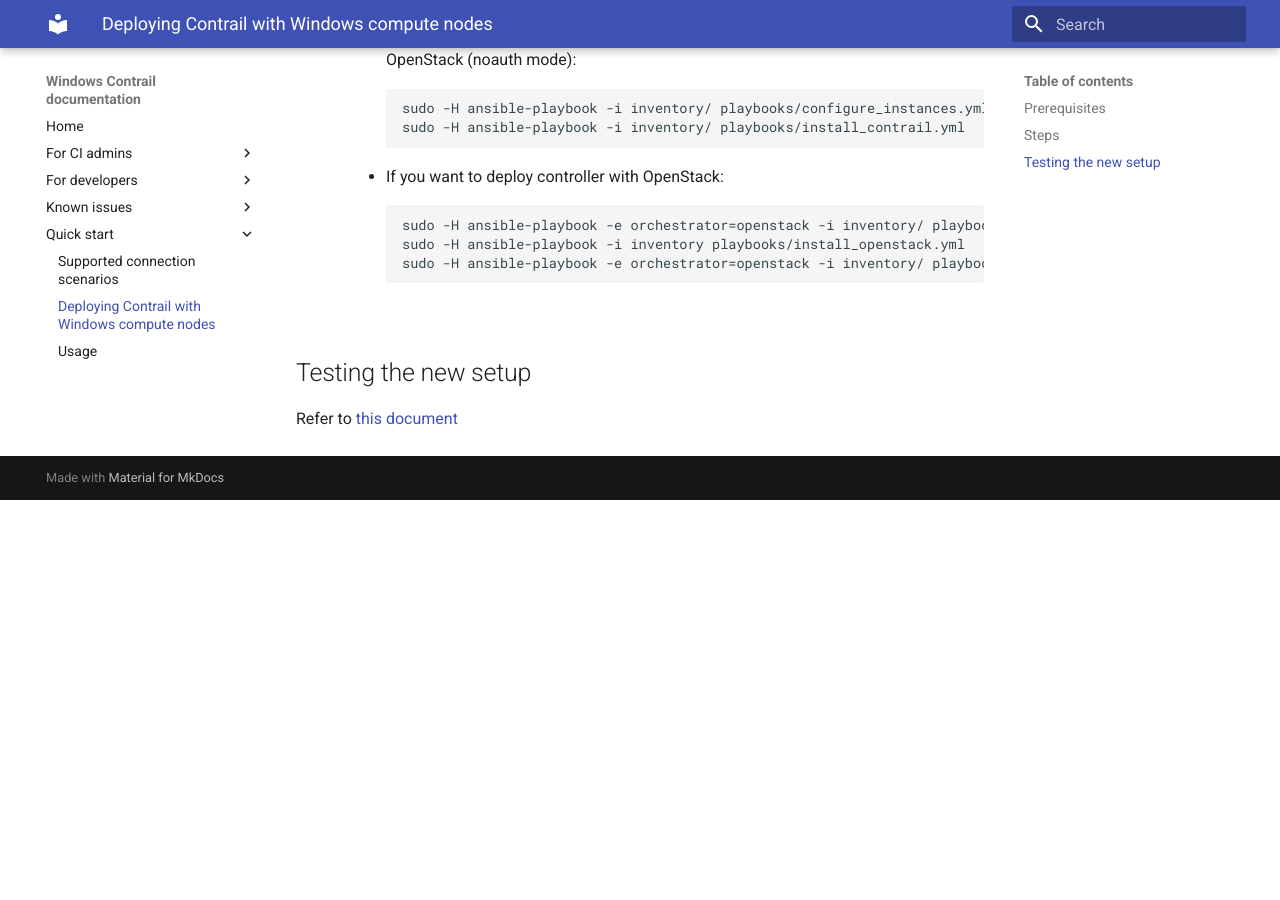
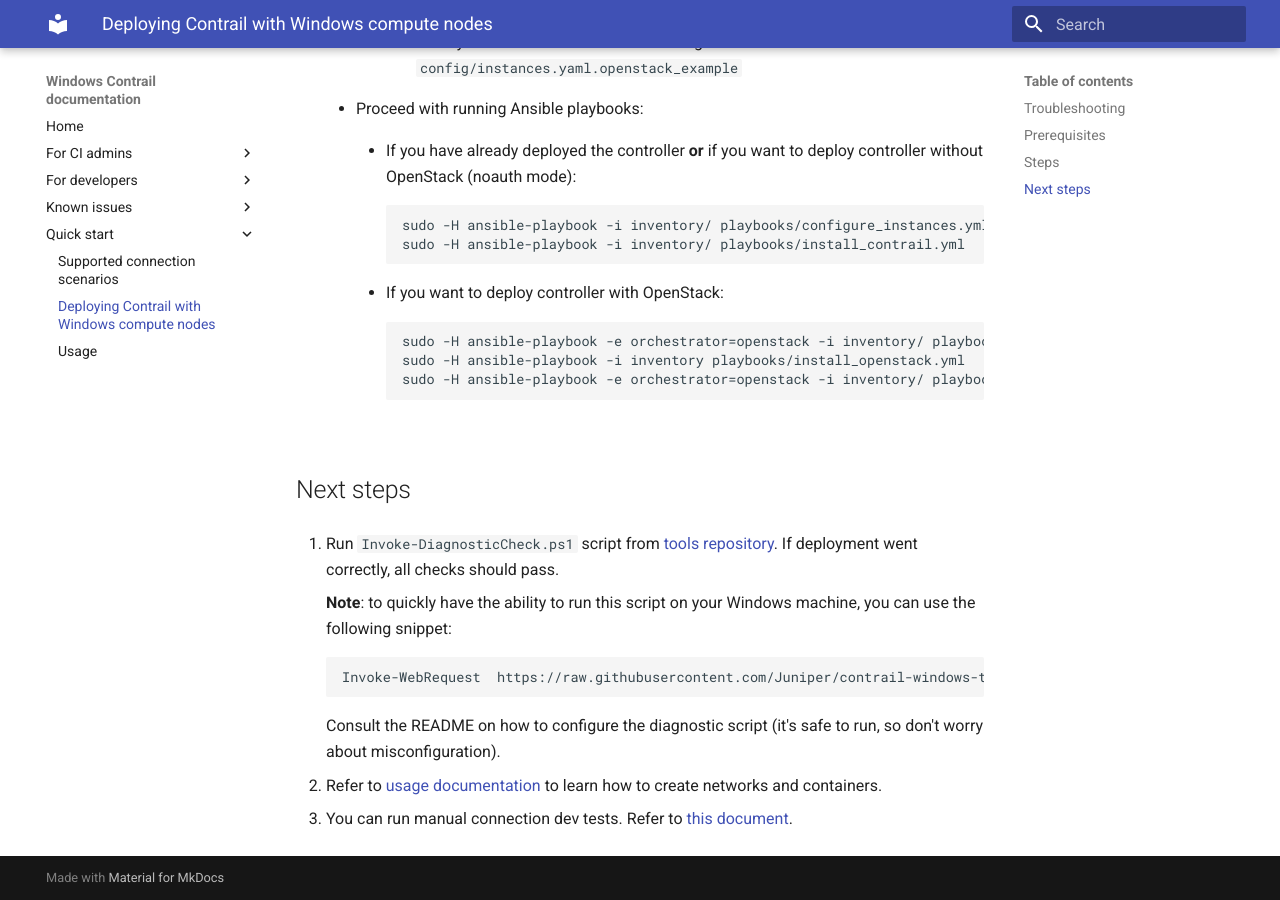
Before and after one commit to piotr-szuberski/contrail-windows-docs, an MkDocs documentation site: the page built from doc/Quick_start/deployment.md, in a window 1280 px wide and 900 px high, scrolled down 2283 px. Built offline with MkDocs 1.6.1 and Material for MkDocs 9.7.7, drawn with Linux system fonts in a browser that asks for light colours; before the commit the page ends 2783 px from its top, so only the background shows below that; some of the changed text lies outside the part shown.

Commit message:
Refer to diagnostic check in deploy docs. (#74)

```diff
--- a/doc/Quick_start/deployment.md
+++ b/doc/Quick_start/deployment.md
@@ -1,4 +1,9 @@
 # Deploying Contrail with Windows compute nodes
+
+## Troubleshooting
+
+**Note**: if you encounter any problems during or after deployment,
+see [troubleshooting section](../Known_issues/Troubleshooting.md).
 
 ## Prerequisites
 
@@ -70,7 +75,17 @@
                 sudo -H ansible-playbook -i inventory playbooks/install_openstack.yml
                 sudo -H ansible-playbook -e orchestrator=openstack -i inventory/ playbooks/install_contrail.yml
 
+## Next steps
 
-## Testing the new setup
+1. Run `Invoke-DiagnosticCheck.ps1` script from [tools repository](https://github.com/Juniper/contrail-windows-tools).
+    If deployment went correctly, all checks should pass.
 
-Refer to [this document](./connection_scenarios.md)
+    **Note**: to quickly have the ability to run this script on your Windows machine, you can use the following snippet:
+
+        Invoke-WebRequest  https://raw.githubusercontent.com/Juniper/contrail-windows-tools/master/Invoke-DiagnosticCheck.ps1 -OutFile Invoke-DiagnosticCheck.ps1
+
+    Consult the README on how to configure the diagnostic script (it's safe to run, so don't worry about
+    misconfiguration).
+
+1. Refer to [usage documentation](./usage.md) to learn how to create networks and containers.
+1. You can run manual connection dev tests. Refer to [this document](./connection_scenarios.md).
```
